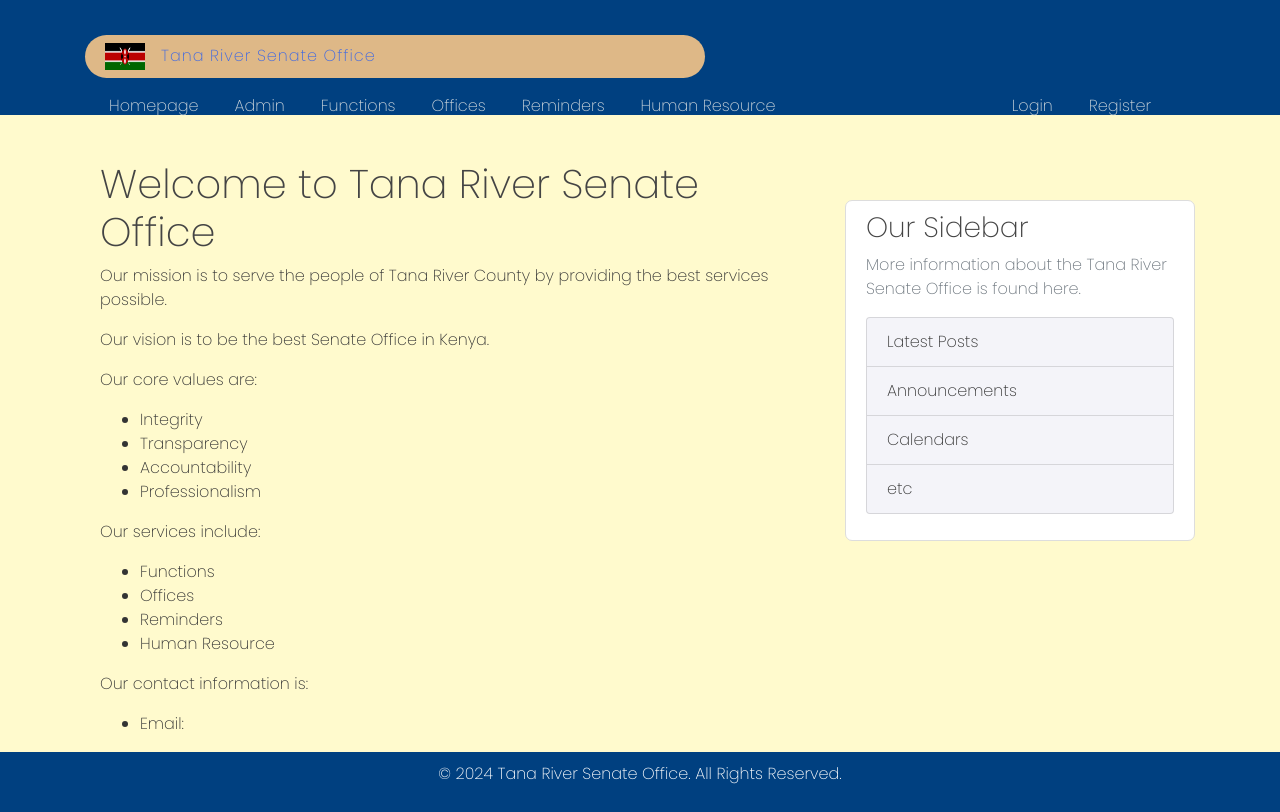
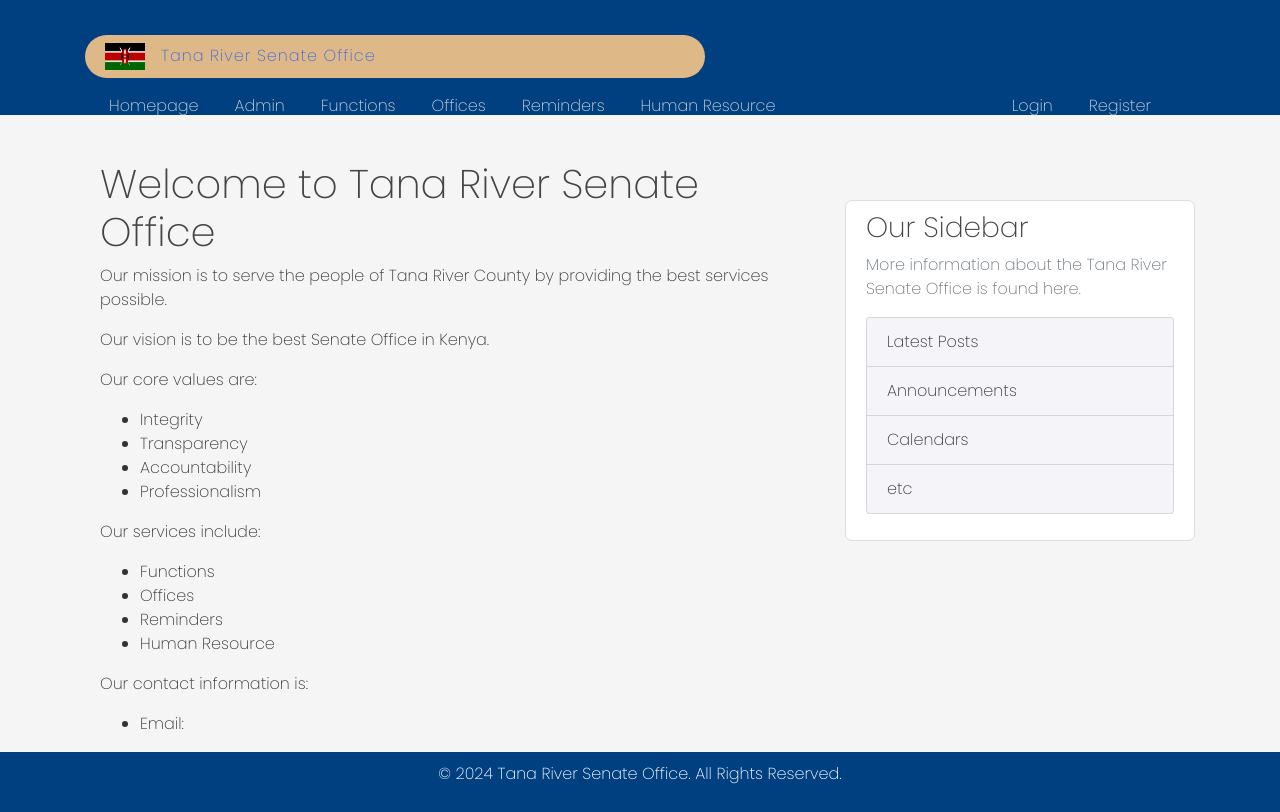
Before and after one commit to Isiji/Tana-R, a Flask app: page / in a window 1280 px wide. Run offline with Flask 3, Linux system fonts and the light colour scheme; parts of the project's set-up code (start-up, migrations or seed data) failed here and were passed over.

Commit message:
changed colours to smoke white

```diff
--- a/Tana/static/styles/main.css
+++ b/Tana/static/styles/main.css
@@ -3,7 +3,7 @@
 /* Base styles */
 body {
     font-family: 'Poppins', Arial, sans-serif;
-    background: lemonchiffon;
+    background: whitesmoke;
     color: #333;
     margin-top: 10rem; /* Adjusted to account for the fixed header */
 }
```
